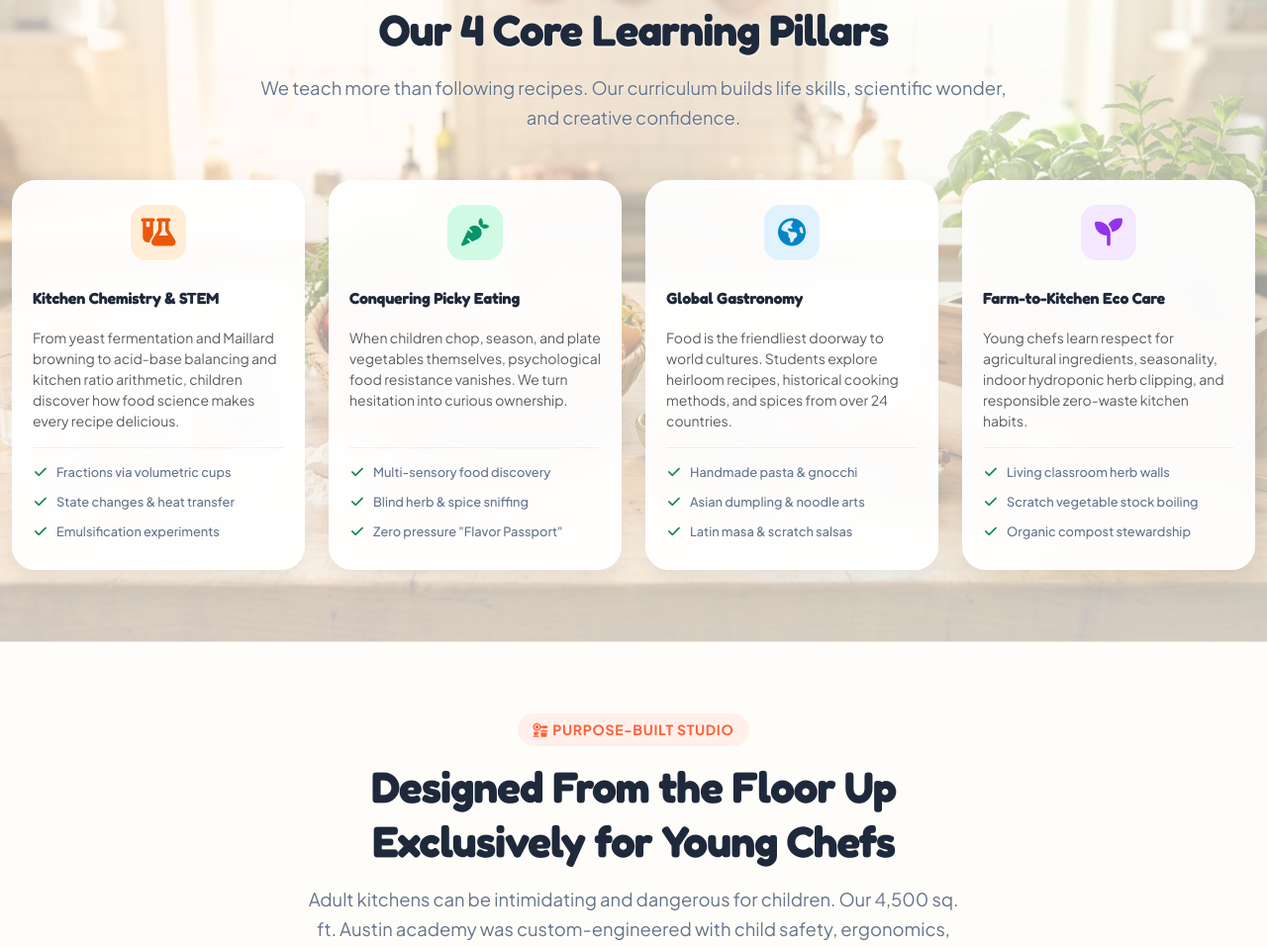
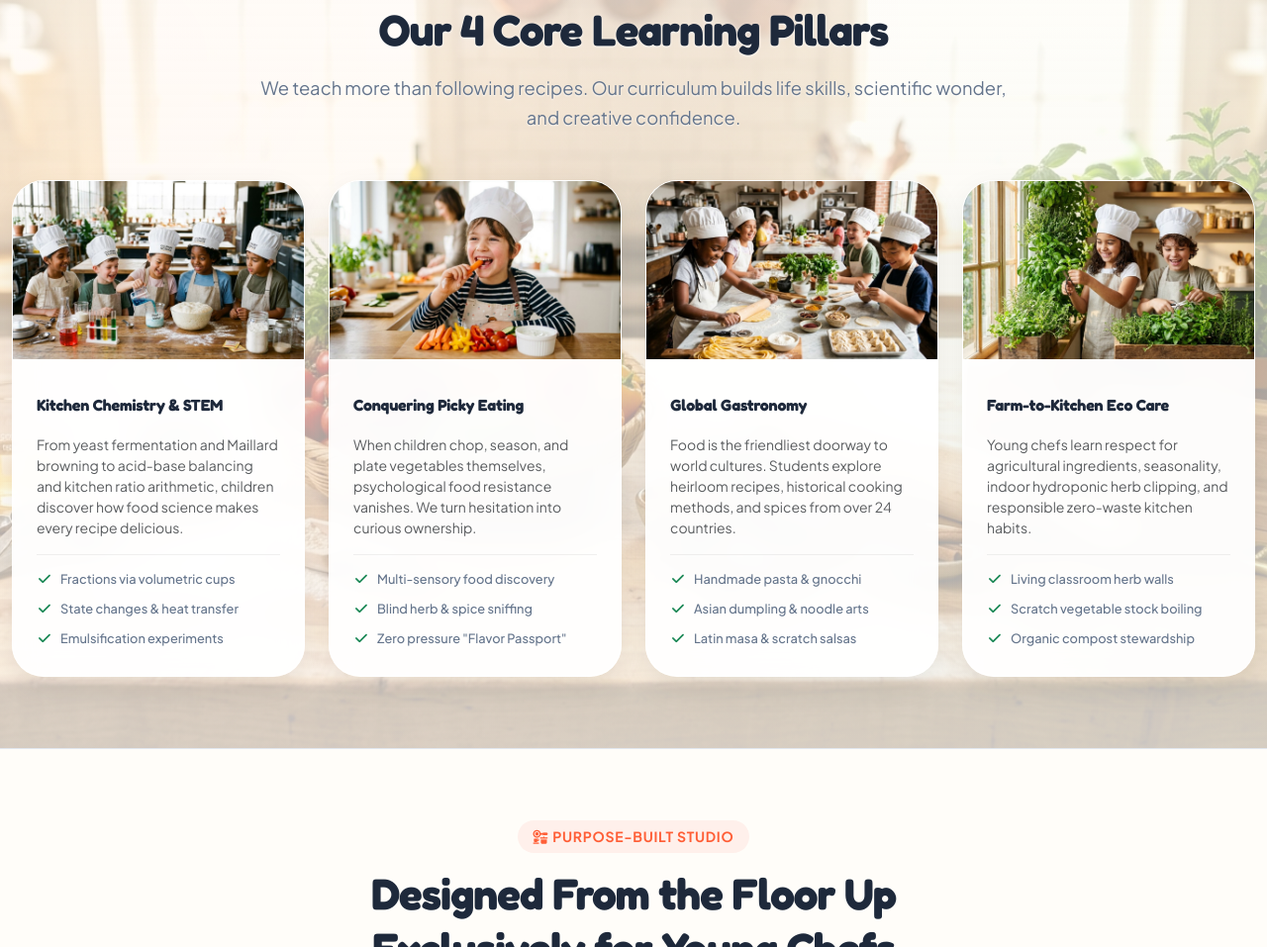
Before and after one commit to Shanmu1661/KIDS-COOKING-CLASS, a plain HTML site: page pages/about.html in a window 1280 px wide. Shown: the part 1536-2493 px from the top of the page at 99% size. Drawn offline with nearby package versions, Linux system fonts and the light colour scheme.

Commit message:
Replace icon badges with generated culinary images for 4 Core Learning Pillars on About page

```diff
--- a/assets/css/dark-mode.css
+++ b/assets/css/dark-mode.css
@@ -1046,6 +1046,10 @@
   padding: 1.5rem 1.25rem !important;
 }
 
+[data-theme="dark"] .learning-pillars-bg-section .custom-card.pillar-card {
+  padding: 0 !important;
+}
+
 [data-theme="dark"] .learning-pillars-bg-section .custom-card:hover {
   transform: translateY(-5px) !important;
   border-color: #FF5E36 !important;
--- a/pages/about.html
+++ b/pages/about.html
@@ -235,67 +235,74 @@
           <p class="section-subtitle">We teach more than following recipes. Our curriculum builds life skills, scientific wonder, and creative confidence.</p>
         </div>
 
-        <div class="row g-4">
+        <div class="row g-4 align-items-stretch">
           <!-- Pillar 1: STEM -->
-          <div class="col-md-6 col-lg-3">
-            <div class="custom-card p-4 h-100 d-flex flex-column">
-              <div class="w-14 h-14 bg-orange-100 text-orange-600 rounded-2xl flex items-center justify-center fs-3 mb-3 mx-auto">
-                <i class="fa-solid fa-flask-vial"></i>
+          <div class="col-md-6 col-lg-3 d-flex">
+            <div class="custom-card pillar-card w-100 d-flex flex-column">
+              <div class="pillar-card-img-wrapper">
+                <img src="../assets/images/pillar_kitchen_chemistry.jpg" alt="Children exploring kitchen chemistry and STEM food science" class="pillar-card-img" width="300" height="180" loading="lazy">
               </div>
-              <h5 class="font-heading fw-bold mb-2">Kitchen Chemistry & STEM</h5>
+              <div class="p-4 d-flex flex-column flex-grow-1">
+                <h5 class="font-heading fw-bold mb-2">Kitchen Chemistry &amp; STEM</h5>
                 <p class="text-muted small mb-3 flex-grow-1">
                   From yeast fermentation and Maillard browning to acid-base balancing and kitchen ratio arithmetic, children discover how food science makes every recipe delicious.
                 </p>
                 <ul class="class-meta-list text-xs mb-0">
                   <li class="class-meta-item"><i class="fa-solid fa-check text-success"></i> Fractions via volumetric cups</li>
-                <li class="class-meta-item"><i class="fa-solid fa-check text-success"></i> State changes & heat transfer</li>
+                  <li class="class-meta-item"><i class="fa-solid fa-check text-success"></i> State changes &amp; heat transfer</li>
                   <li class="class-meta-item"><i class="fa-solid fa-check text-success"></i> Emulsification experiments</li>
                 </ul>
               </div>
             </div>
+          </div>
 
           <!-- Pillar 2: Sensory -->
-          <div class="col-md-6 col-lg-3">
-            <div class="custom-card p-4 h-100 d-flex flex-column">
-              <div class="w-14 h-14 bg-emerald-100 text-emerald-600 rounded-2xl flex items-center justify-center fs-3 mb-3 mx-auto">
-                <i class="fa-solid fa-carrot"></i>
+          <div class="col-md-6 col-lg-3 d-flex">
+            <div class="custom-card pillar-card w-100 d-flex flex-column">
+              <div class="pillar-card-img-wrapper">
+                <img src="../assets/images/pillar_picky_eating.jpg" alt="Happy child joyfully tasting fresh crunchy garden vegetables" class="pillar-card-img" width="300" height="180" loading="lazy">
               </div>
+              <div class="p-4 d-flex flex-column flex-grow-1">
                 <h5 class="font-heading fw-bold mb-2">Conquering Picky Eating</h5>
                 <p class="text-muted small mb-3 flex-grow-1">
                   When children chop, season, and plate vegetables themselves, psychological food resistance vanishes. We turn hesitation into curious ownership.
                 </p>
                 <ul class="class-meta-list text-xs mb-0">
                   <li class="class-meta-item"><i class="fa-solid fa-check text-success"></i> Multi-sensory food discovery</li>
-                <li class="class-meta-item"><i class="fa-solid fa-check text-success"></i> Blind herb & spice sniffing</li>
+                  <li class="class-meta-item"><i class="fa-solid fa-check text-success"></i> Blind herb &amp; spice sniffing</li>
                   <li class="class-meta-item"><i class="fa-solid fa-check text-success"></i> Zero pressure "Flavor Passport"</li>
                 </ul>
               </div>
             </div>
+          </div>
 
           <!-- Pillar 3: Cultural Literacy -->
-          <div class="col-md-6 col-lg-3">
-            <div class="custom-card p-4 h-100 d-flex flex-column">
-              <div class="w-14 h-14 bg-blue-100 text-blue-600 rounded-2xl flex items-center justify-center fs-3 mb-3 mx-auto">
-                <i class="fa-solid fa-earth-americas"></i>
+          <div class="col-md-6 col-lg-3 d-flex">
+            <div class="custom-card pillar-card w-100 d-flex flex-column">
+              <div class="pillar-card-img-wrapper">
+                <img src="../assets/images/pillar_global_gastronomy.jpg" alt="Kids making handmade pasta and artisan dumplings from world cuisines" class="pillar-card-img" width="300" height="180" loading="lazy">
               </div>
+              <div class="p-4 d-flex flex-column flex-grow-1">
                 <h5 class="font-heading fw-bold mb-2">Global Gastronomy</h5>
                 <p class="text-muted small mb-3 flex-grow-1">
                   Food is the friendliest doorway to world cultures. Students explore heirloom recipes, historical cooking methods, and spices from over 24 countries.
                 </p>
                 <ul class="class-meta-list text-xs mb-0">
-                <li class="class-meta-item"><i class="fa-solid fa-check text-success"></i> Handmade pasta & gnocchi</li>
-                <li class="class-meta-item"><i class="fa-solid fa-check text-success"></i> Asian dumpling & noodle arts</li>
-                <li class="class-meta-item"><i class="fa-solid fa-check text-success"></i> Latin masa & scratch salsas</li>
+                  <li class="class-meta-item"><i class="fa-solid fa-check text-success"></i> Handmade pasta &amp; gnocchi</li>
+                  <li class="class-meta-item"><i class="fa-solid fa-check text-success"></i> Asian dumpling &amp; noodle arts</li>
+                  <li class="class-meta-item"><i class="fa-solid fa-check text-success"></i> Latin masa &amp; scratch salsas</li>
                 </ul>
+              </div>
             </div>
           </div>
 
           <!-- Pillar 4: Sustainability -->
-          <div class="col-md-6 col-lg-3">
-            <div class="custom-card p-4 h-100 d-flex flex-column">
-              <div class="w-14 h-14 bg-purple-100 text-purple-600 rounded-2xl flex items-center justify-center fs-3 mb-3 mx-auto">
-                <i class="fa-solid fa-seedling"></i>
+          <div class="col-md-6 col-lg-3 d-flex">
+            <div class="custom-card pillar-card w-100 d-flex flex-column">
+              <div class="pillar-card-img-wrapper">
+                <img src="../assets/images/pillar_farm_to_kitchen.jpg" alt="Children harvesting fresh culinary herbs in kitchen garden" class="pillar-card-img" width="300" height="180" loading="lazy">
               </div>
+              <div class="p-4 d-flex flex-column flex-grow-1">
                 <h5 class="font-heading fw-bold mb-2">Farm-to-Kitchen Eco Care</h5>
                 <p class="text-muted small mb-3 flex-grow-1">
                   Young chefs learn respect for agricultural ingredients, seasonality, indoor hydroponic herb clipping, and responsible zero-waste kitchen habits.
@@ -305,6 +312,7 @@
                   <li class="class-meta-item"><i class="fa-solid fa-check text-success"></i> Scratch vegetable stock boiling</li>
                   <li class="class-meta-item"><i class="fa-solid fa-check text-success"></i> Organic compost stewardship</li>
                 </ul>
+              </div>
             </div>
           </div>
         </div>
```
Also changed, not shown: assets/css/style.css, assets/images/pillar_farm_to_kitchen.jpg (added), assets/images/pillar_global_gastronomy.jpg (added), assets/images/pillar_kitchen_chemistry.jpg (added), assets/images/pillar_picky_eating.jpg (added). Lines whose indentation alone changed are shown as unchanged.
